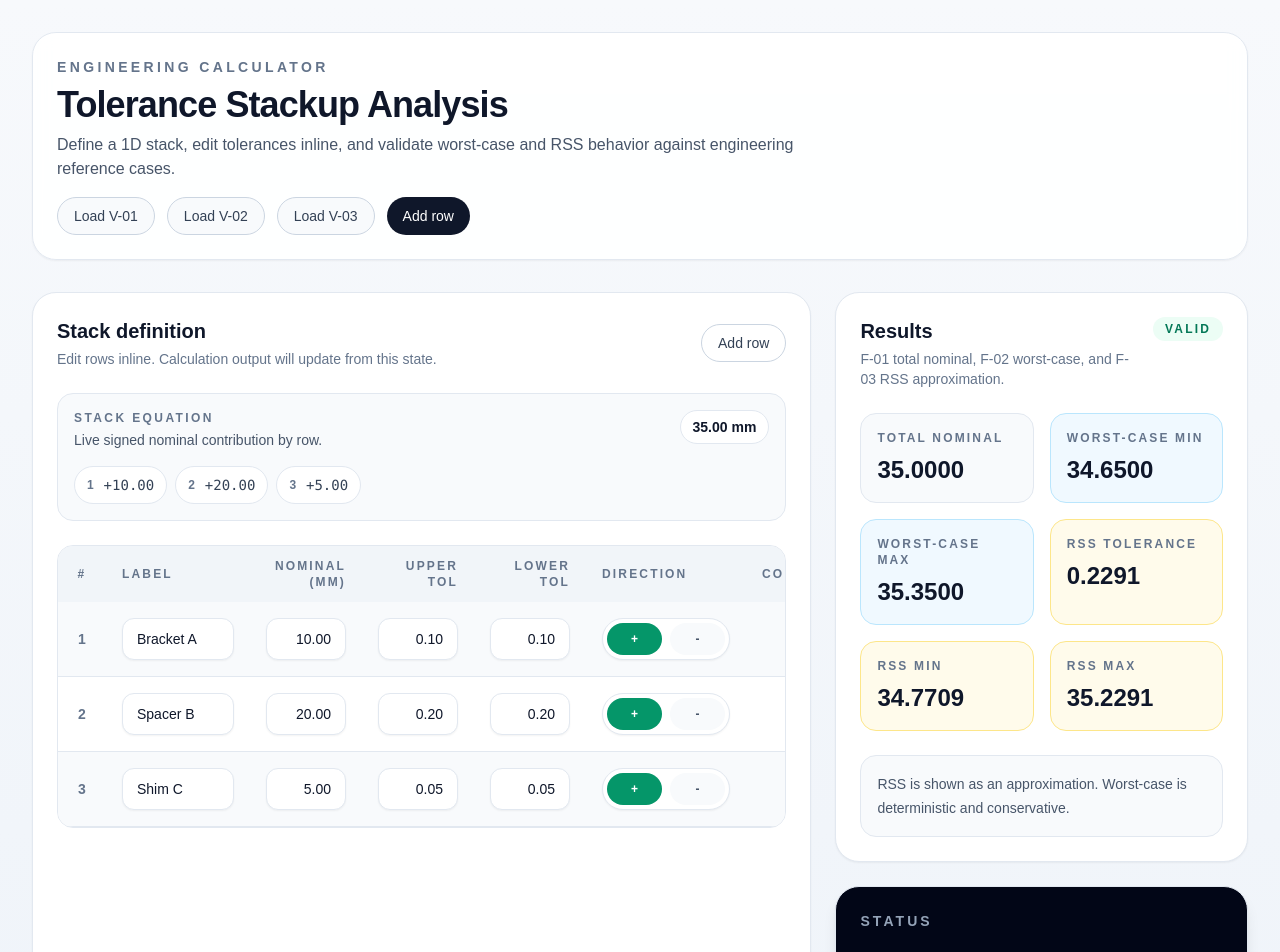
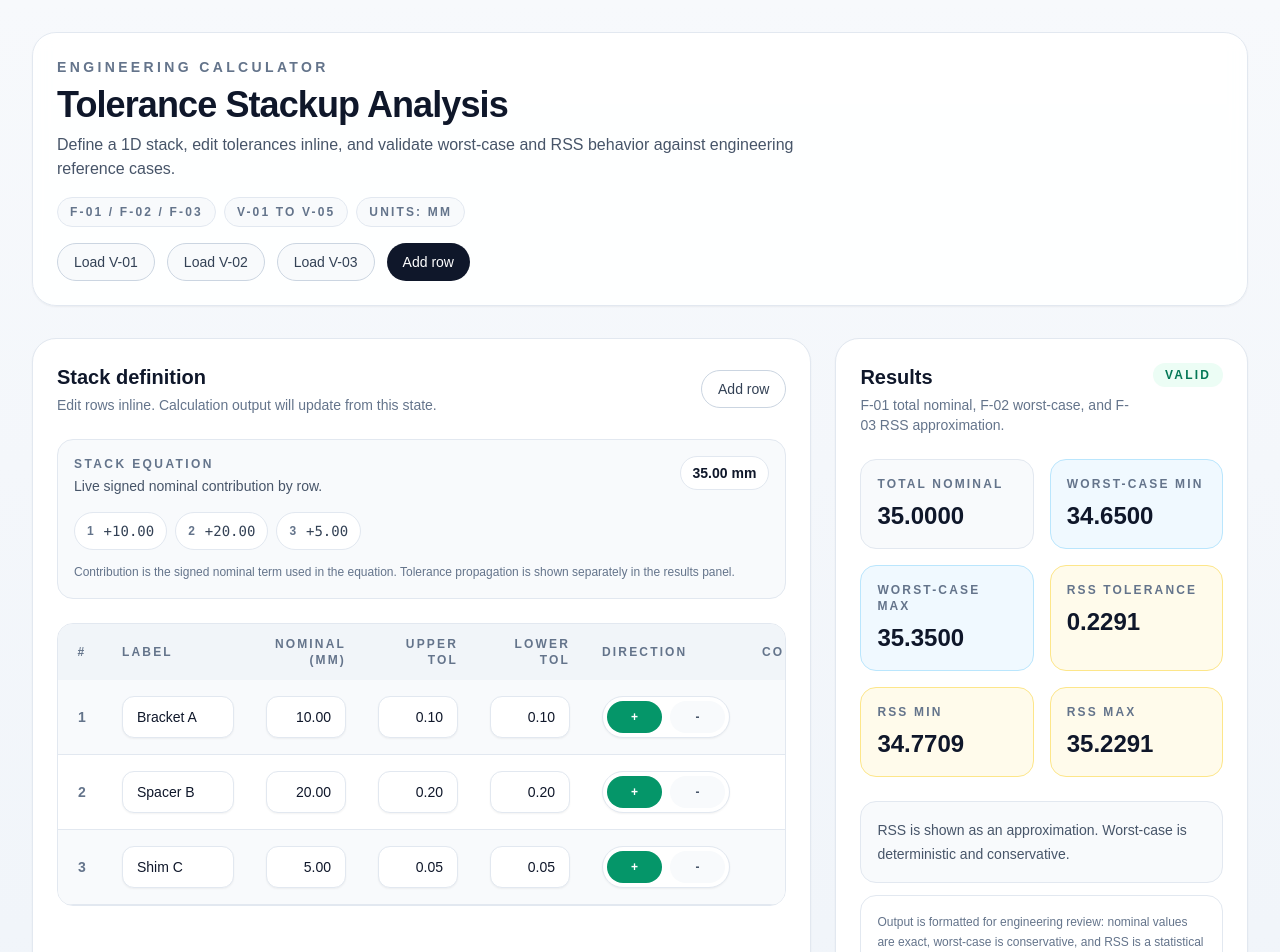
Before and after one commit to utku-gaspak/tolerance-stackup-analyser, a Next.js app: page / in a window 1280 px wide. Shown: the top 952 px of the page. Built offline with nearby package versions, Linux system fonts and the light colour scheme.

Commit message:
ui: refine engineering polish

```diff
--- a/app/page.tsx
+++ b/app/page.tsx
@@ -63,6 +63,12 @@ export default function Home() {
           </p>
         </div>
 
+        <div className="flex flex-wrap gap-2 text-xs font-semibold uppercase tracking-[0.18em] text-slate-500">
+          <span className="rounded-full border border-slate-200 bg-slate-50 px-3 py-1.5">F-01 / F-02 / F-03</span>
+          <span className="rounded-full border border-slate-200 bg-slate-50 px-3 py-1.5">V-01 to V-05</span>
+          <span className="rounded-full border border-slate-200 bg-slate-50 px-3 py-1.5">Units: mm</span>
+        </div>
+
         <div className="flex flex-wrap gap-3">
           {PRESET_LABELS.map((preset) => (
             <button
--- a/components/ResultsPanel.tsx
+++ b/components/ResultsPanel.tsx
@@ -55,6 +55,11 @@ export function ResultsPanel({ result, isValid, errorCount, errors, zeroToleranc
         RSS is shown as an approximation. Worst-case is deterministic and conservative.
       </div>
 
+      <div className="mt-3 rounded-2xl border border-slate-200 bg-white p-4 text-xs leading-5 text-slate-500">
+        Output is formatted for engineering review: nominal values are exact, worst-case is conservative, and RSS is a
+        statistical estimate.
+      </div>
+
       {isValid && zeroToleranceRows > 0 ? (
         <div className="mt-3 rounded-2xl border border-emerald-200 bg-emerald-50 p-4 text-sm leading-6 text-emerald-700">
           {zeroToleranceRows} row{zeroToleranceRows === 1 ? "" : "s"} use zero tolerance and remain valid.
--- a/components/StackTable.tsx
+++ b/components/StackTable.tsx
@@ -63,6 +63,10 @@ export function StackTable({
             </span>
           ))}
         </div>
+        <p className="mt-3 text-xs leading-5 text-slate-500">
+          Contribution is the signed nominal term used in the equation. Tolerance propagation is shown separately in the
+          results panel.
+        </p>
       </div>
 
       <div className="mt-6 overflow-hidden rounded-2xl border border-slate-200">
```
